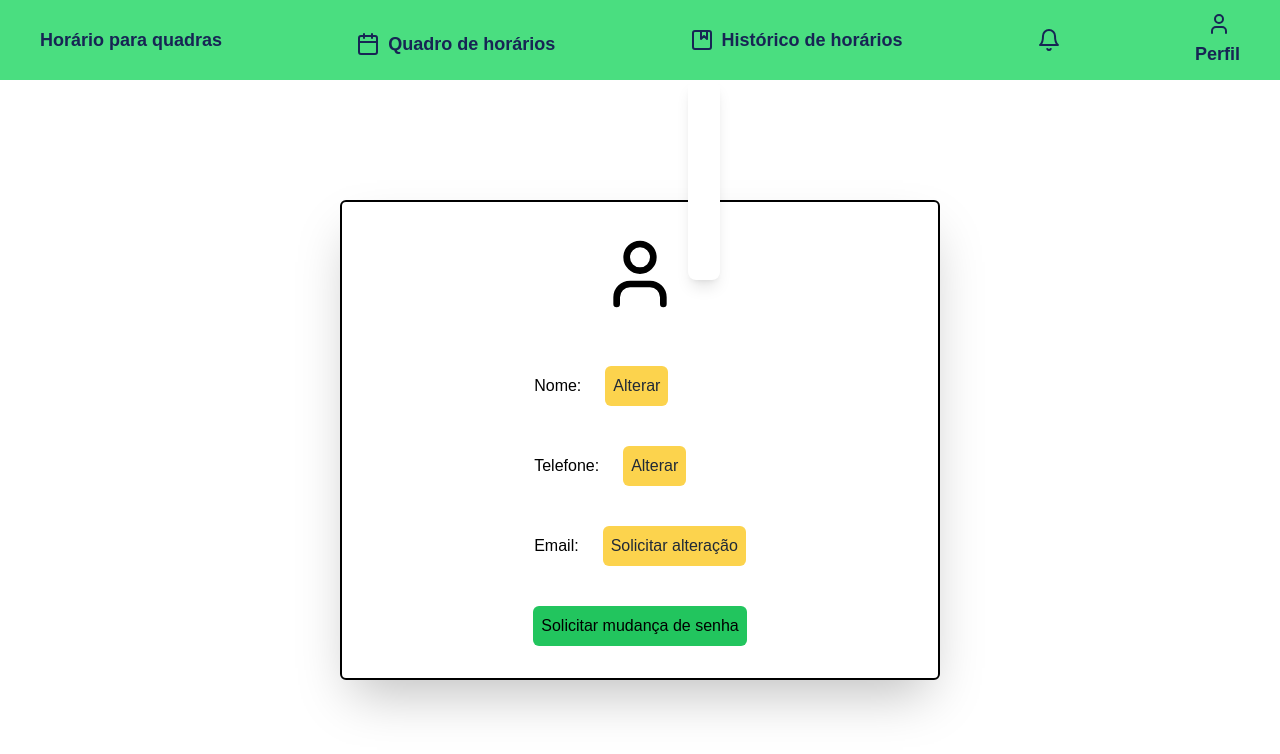
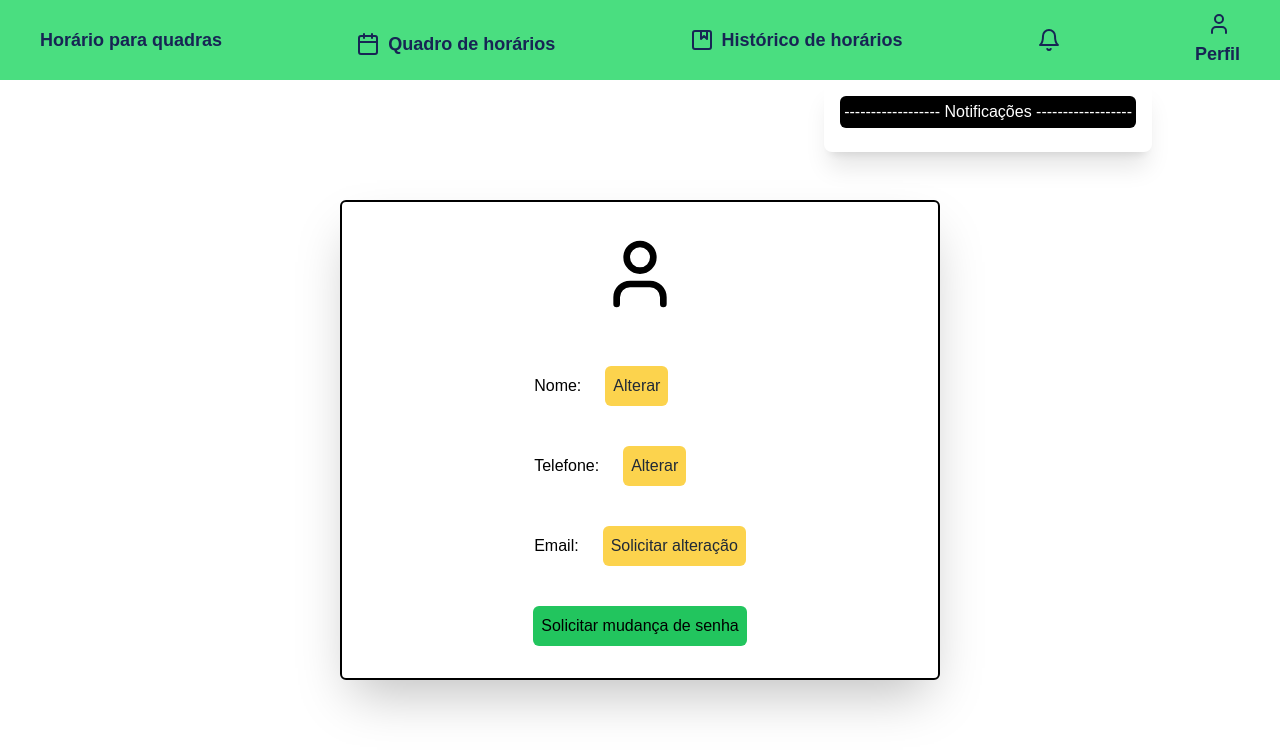
Before and after one commit to Italocr11/Projeto-Engenharia-de-Software-Front, a Next.js app in the folder frontproj/: page /perfil in a window 1280 px wide. Both pictures are taken after a click on the button 1048 px from the left and 40 px from the top of the page. Shown: the top 754 px of the page. Built offline with nearby package versions, Linux system fonts and the light colour scheme.

Commit message:
Ajustes na aba de notificações

```diff
--- a/frontproj/src/components/GuiaNotf.jsx
+++ b/frontproj/src/components/GuiaNotf.jsx
@@ -1,9 +1,13 @@
 import Notf from "./Notf";
+import { Check, X } from "lucide-react";
 
 function GuiaNotf() {
   return (
     <div className="h-screen w-screen flex  justify-center">
-      <div className="absolute ml-32 top-20 text-black bg-white p-4 shadow-lg rounded-lg h-1/4 w-2/7">
+      <div className="fixed right-32 top-20 text-black bg-white p-4 shadow-xl rounded-lg space-y-1 w-82 h-3/8">
+        <div className="flex flex-row items-center justify-center bg-black text-white w-full rounded-md p-1 mb-2">
+          <p>------------------ Notificações ------------------</p>
+        </div>
         <Notf></Notf>
       </div>
     </div>
--- a/frontproj/src/components/Notf.jsx
+++ b/frontproj/src/components/Notf.jsx
@@ -15,21 +15,21 @@ export default function Notf() {
   } */
 
   return (
-    <div className="rounded-sm w-full mb-2 space-y-3">
+    <div className="flex flex-col items-centerrounded-sm w-full space-y-2">
       {/*notificacoes && Array.isArray(notificacao) && notificacao.map((notificacao) => (
         <div key={notificacao.id}>
           {notificacao.icone ? (
             <div className="flex flex-row space-x-1 bg-blue-300 p-2">
               <Check />
               <p>
-                Reserva solicitada: {notificacao.horario} {notificacao.data}
+                Reserva solicitada: {notificacao.data} {notificacao.horario}
               </p>
             </div>
           ) : (
             <div className="flex flex-row space-x-1 bg-blue-300 p-2">
               <X />
               <p>
-                Reserva cancelada: {notificacao.horario} {notificacao.data}
+                Reserva cancelada: {notificacao.data} {notificacao.horario}
               </p>
             </div>
           )}
```
